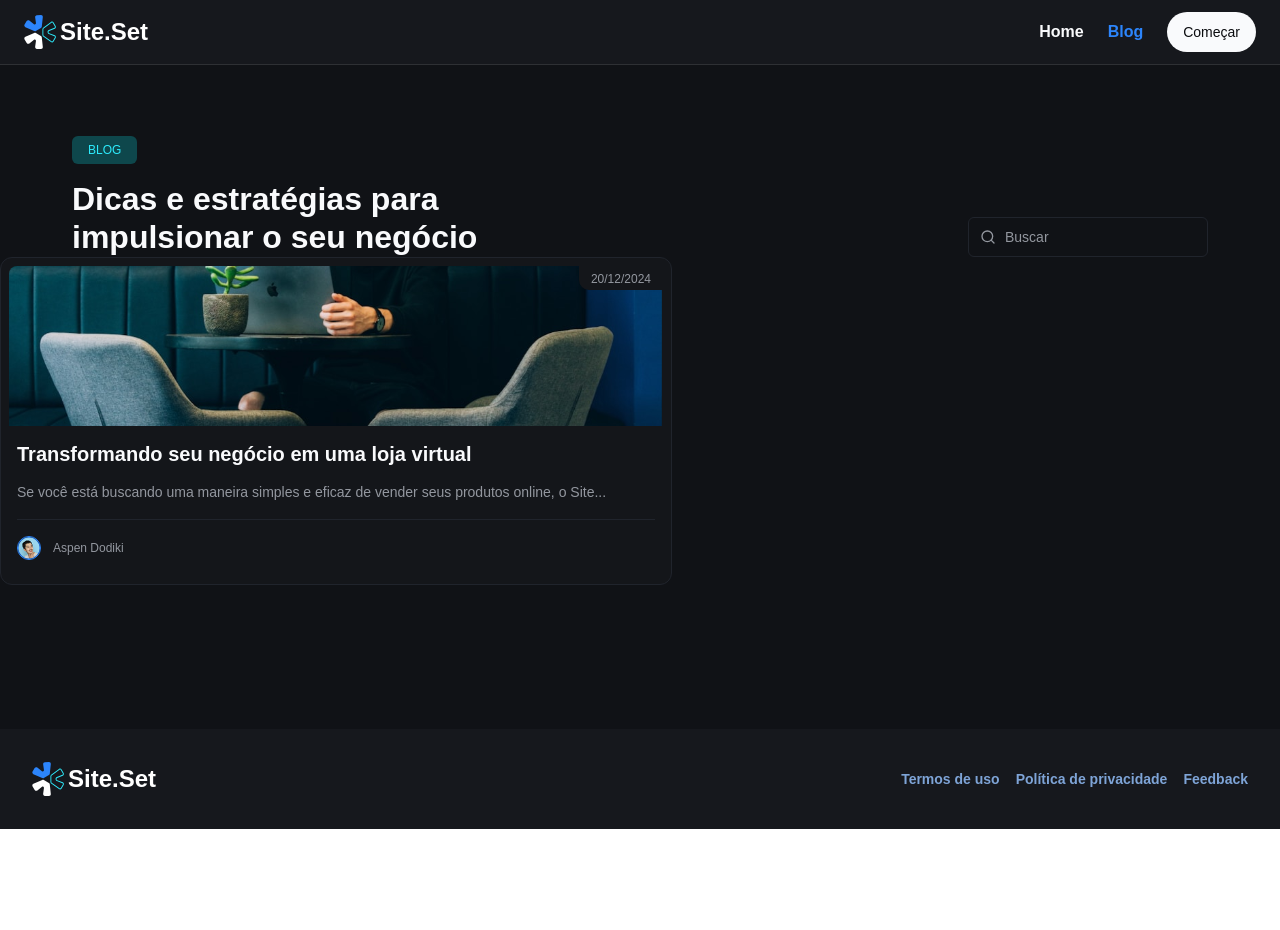
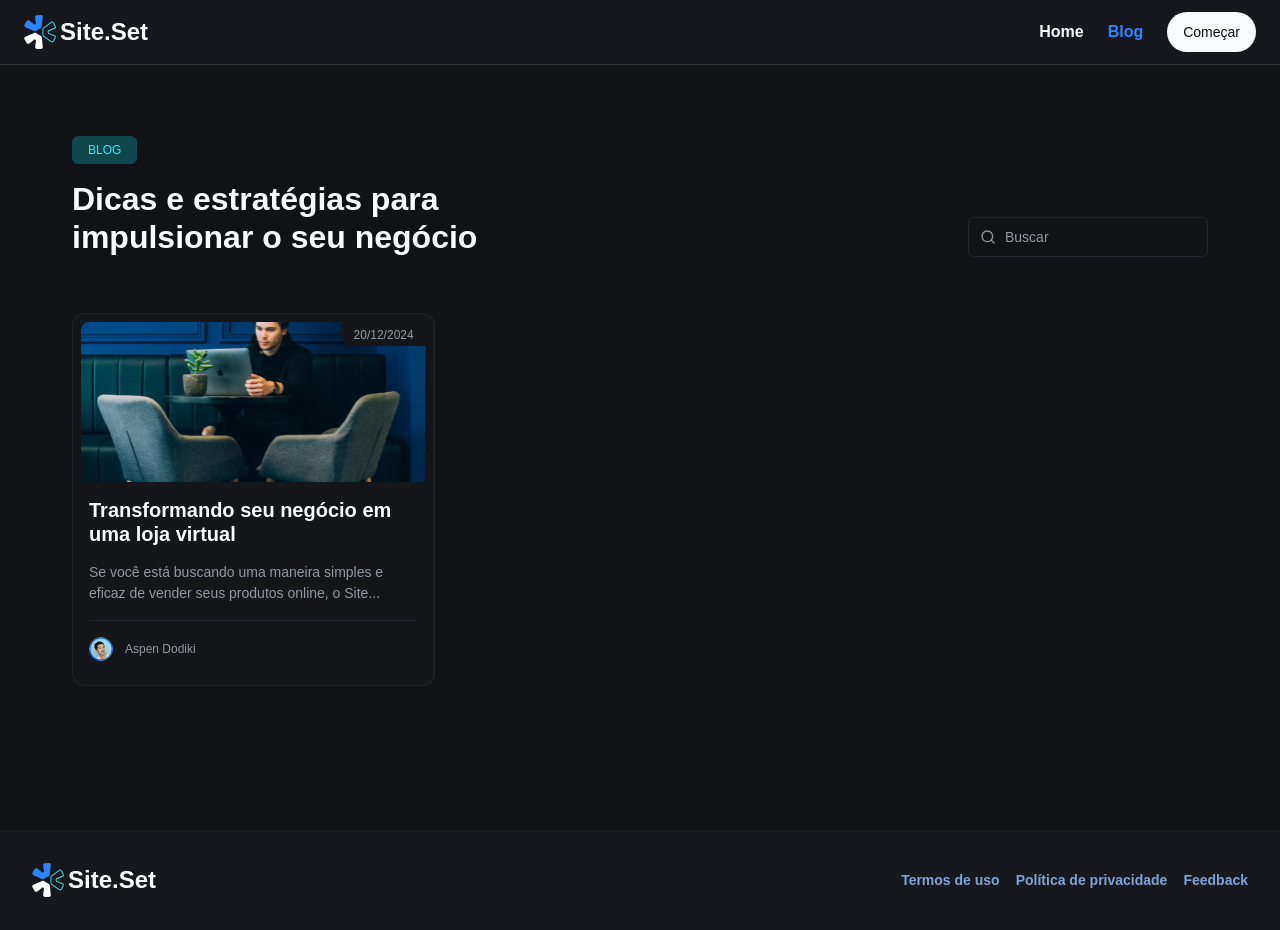
Before and after one commit to pedrobadm7/site-blog, a Next.js app: page /blog in a window 1280 px wide. Before the commit the page ends 829 px from the top, so only its background shows below. Built offline with nearby package versions, Linux system fonts and the light colour scheme; a web font is replaced by a local one.

Commit message:
feat: create post grid

```diff
--- a/src/templates/blog/blog-list.tsx
+++ b/src/templates/blog/blog-list.tsx
@@ -3,6 +3,7 @@ import { useRouter } from 'next/router'
 import { Search } from '@/components/search'
 
 import { PostCard } from './components/post-card'
+import { PostGridCard } from './components/post-grid-card'
 
 export function BlogList() {
   const router = useRouter()
@@ -13,7 +14,7 @@ export function BlogList() {
 
   return (
     <div className="flex h-full flex-grow flex-col py-24">
-      <header className="">
+      <header className="pb-14">
         <div className="container flex flex-col items-start justify-between space-y-6 md:flex-row md:items-end lg:items-end">
           <div className="flex flex-col gap-4">
             <span className="w-fit rounded-md bg-cyan-300 px-4 py-2 text-center text-body-tag text-cyan-100 md:text-left">
@@ -27,6 +28,7 @@ export function BlogList() {
         </div>
       </header>
 
+      <PostGridCard>
         <PostCard
           slug="transformando-seu-negocio-em-uma-loja-virtual"
           title="Transformando seu negócio em uma loja virtual"
@@ -38,6 +40,7 @@ export function BlogList() {
             avatar: '/customer-02.png',
           }}
         />
+      </PostGridCard>
     </div>
   )
 }
--- /dev/null
+++ b/src/templates/blog/components/post-grid-card/index.ts
@@ -0,0 +1 @@
+export * from './post-grid-card'
--- /dev/null
+++ b/src/templates/blog/components/post-grid-card/post-grid-card.tsx
@@ -0,0 +1,9 @@
+type PostGridCardProps = {
+  children: React.ReactNode
+}
+
+export const PostGridCard = ({ children }: PostGridCardProps) => {
+  return (
+    <div className="container grid grid-cols-1 gap-6 md:grid-cols-2 lg:grid-cols-3">{children}</div>
+  )
+}
```
Lines whose indentation alone changed are shown as unchanged.
